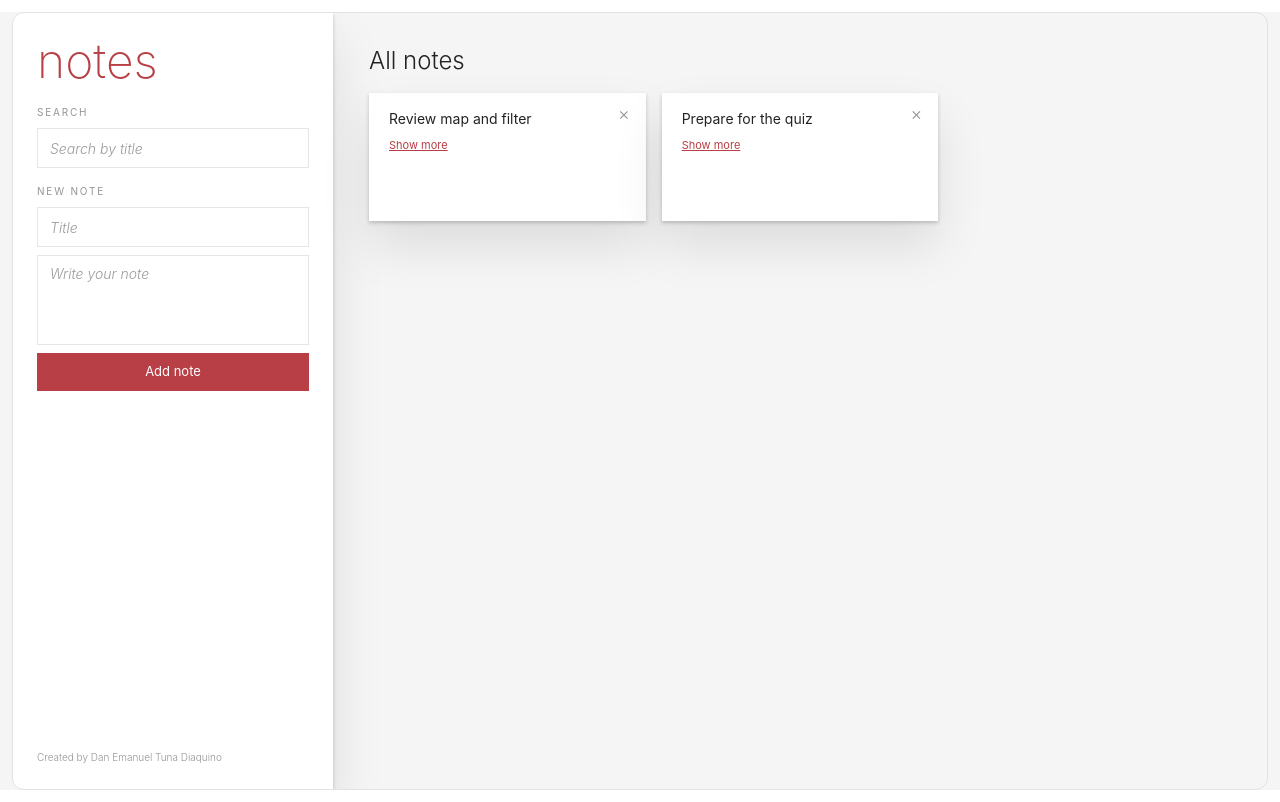
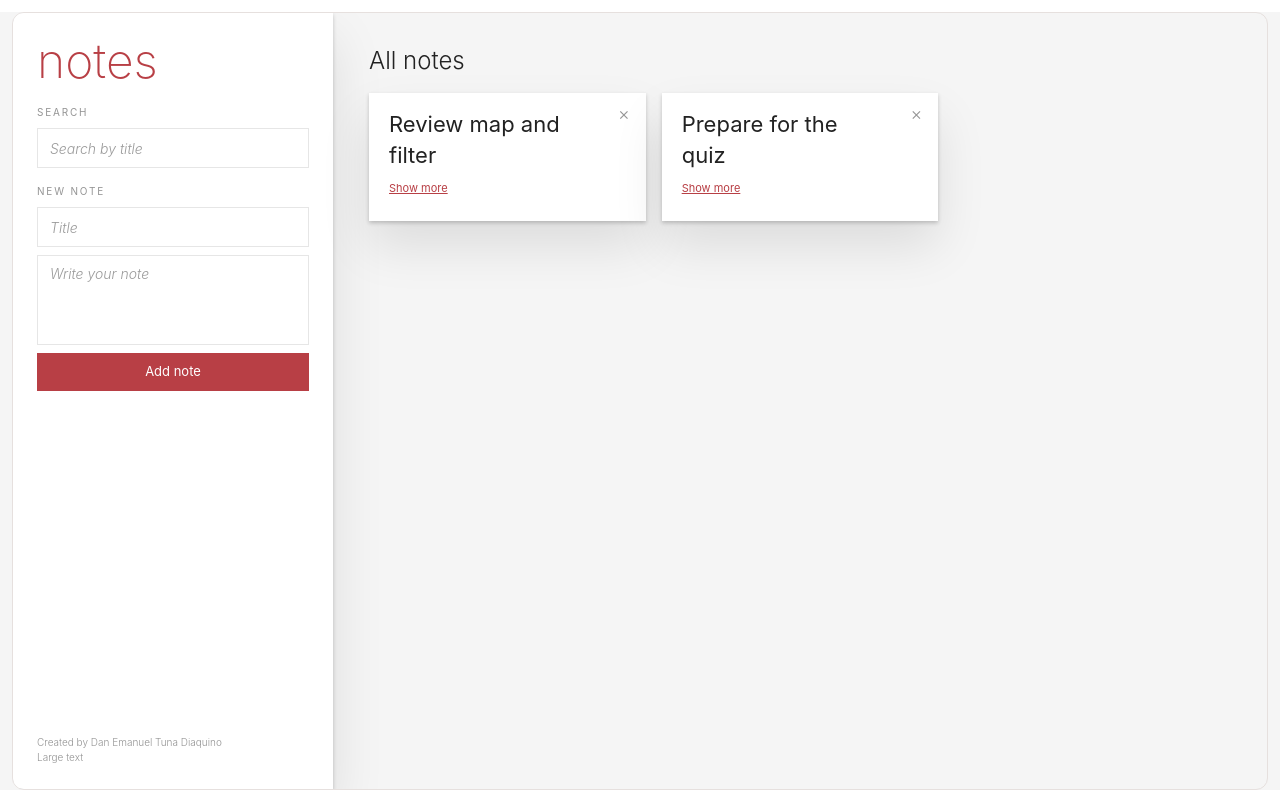
Before and after one commit to danemanueldiaquino/csit340G6-notes, a React (Vite) app: page / in a window 1280 px wide. Built offline with nearby package versions, Linux system fonts and the light colour scheme.

Commit message:
feat: add a large text setting with context

```diff
--- a/src/App.jsx
+++ b/src/App.jsx
@@ -1,10 +1,16 @@
 import Notes from './components/Notes.jsx'
+import { useState } from 'react'
+import { SettingsContext } from './SettingsContext'
 
 function App() {
+  const [largeText, setLargeText] = useState(false)
+
   return (
-    <div className="bg-[#f5f5f5] font-light text-[#111]">
-      <Notes name="Dan Emanuel Tuna Diaquino" />
-    </div>
+    <SettingsContext.Provider value={{ largeText, setLargeText }}>
+      <div className="bg-[#f5f5f5] font-light text-[#111]">
+        <Notes name="Dan Emanuel Tuna Diaquino" />
+      </div>
+    </SettingsContext.Provider>
   )
 }
 
--- /dev/null
+++ b/src/SettingsContext.js
@@ -0,0 +1,3 @@
+import { createContext } from 'react'
+
+export const SettingsContext = createContext(null)
--- a/src/components/Info.jsx
+++ b/src/components/Info.jsx
@@ -1,7 +1,15 @@
+import { useContext } from 'react'
+import { SettingsContext } from '../SettingsContext'
+
 function Info({ name }) {
+  const { largeText, setLargeText } = useContext(SettingsContext)
+
   return (
     <footer className="mt-auto pt-8 text-[10px] text-[#949494]">
       <p>Created by {name}</p>
+      <button onClick={() => setLargeText(!largeText)}>
+        {largeText ? 'Normal text' : 'Large text'}
+      </button>
     </footer>
   )
 }
--- a/src/components/NoteCard.jsx
+++ b/src/components/NoteCard.jsx
@@ -1,16 +1,19 @@
 import { useState } from 'react'
+import { useContext } from 'react'
+import { SettingsContext } from '../SettingsContext'
 
 function NoteCard({ title, body }) {
   const [isOpen, setIsOpen] = useState(false)
+  const { largeText } = useContext(SettingsContext)
 
   return (
     <div>
-      <h3 className="pr-8 text-sm font-normal break-words">
+      <h3 className="pr-8 text-sm font-normal break-words" style={{ fontSize: largeText ? '28px' : '22px' }}>
         {title}
       </h3>
 
       {isOpen && (
-        <p className="mt-2 text-xs break-words whitespace-pre-wrap text-[#4d4d4d]">
+        <p className="mt-2 text-xs break-words whitespace-pre-wrap text-[#4d4d4d]" style={{ fontSize: largeText ? '21px' : '17px' }}>
           {body}
         </p>
       )}
```
